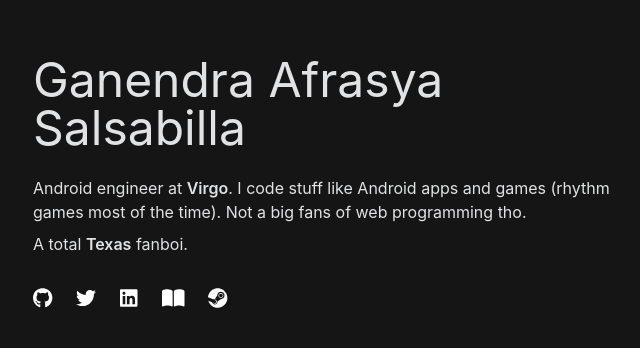
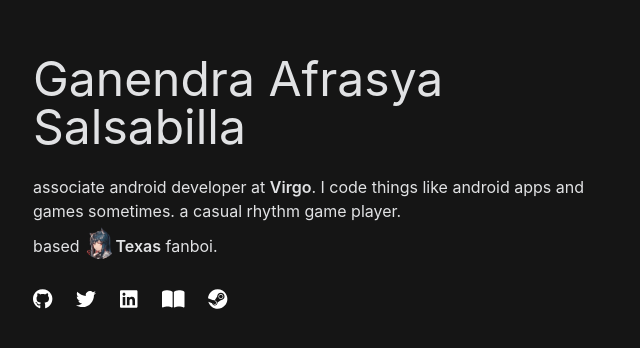
Before and after one commit to GSculerlor/amatsukaze-web, a Next.js app: page / in a window 1280 px wide. Shown: the part 216-564 px from the top of the page, without its empty margins (15-655 px from the left). Built offline with nearby package versions, Linux system fonts and the light colour scheme.

Commit message:
Add Texas icon

```diff
--- a/src/components/Header.tsx
+++ b/src/components/Header.tsx
@@ -1,13 +1,19 @@
+import TexasIcon from "./TexasIcon";
+
 export default function Header() {
   return (
     <div>
       <h1 className='text-on-surface text-5xl mb-6'>
         <a>Ganendra Afrasya Salsabilla</a>
       </h1>
-      <p className='text-on-surface text-base mb-2'>Android engineer at <a href='https://virgoku.id' className='font-semibold'>Virgo</a>.
-      I code stuff like Android apps and games (rhythm games most of the time). Not a big fans of web programming tho.
+      <p className='text-on-surface text-base mb-1'>associate android developer at <a href='https://virgoku.id' className='font-semibold'>Virgo</a>.
+      I code things like android apps and games sometimes. a casual rhythm game player.
       </p>
-      <p className='text-on-surface text-base mb-8'>A total <a href='https://arknights.fandom.com/wiki/Texas' className='font-semibold'>Texas</a> fanboi.</p>
+      <div className="flex flex-row mb-6 items-center">
+      <p className='text-on-surface text-base'>based</p>
+        <div className="flex-none ml-1"><TexasIcon /></div>
+        <p className='text-on-surface text-base'> <a href='https://arknights.fandom.com/wiki/Texas' className='font-semibold'>Texas</a> fanboi.</p>
+      </div>
     </div>
   );
 }
--- /dev/null
+++ b/src/components/TexasIcon.tsx
@@ -0,0 +1,7 @@
+import Image from 'next/image'
+
+export default function TexasIcon() {
+  return (
+    <Image src='/texas.webp' width='32' height='32' className='rounded-full' alt='Texas Image'/>
+  );
+}
```
Also changed, not shown: public/texas.webp (added).
